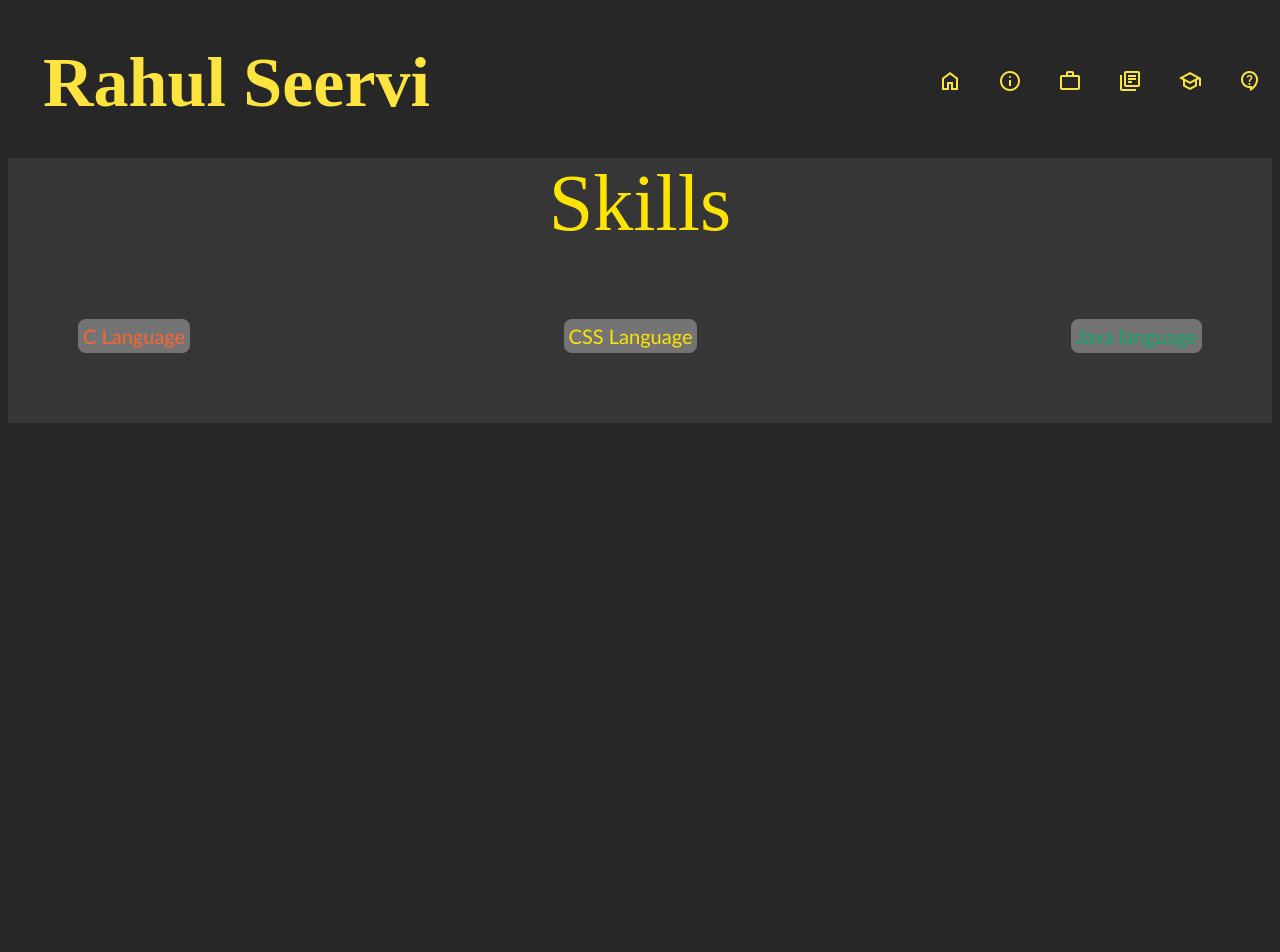
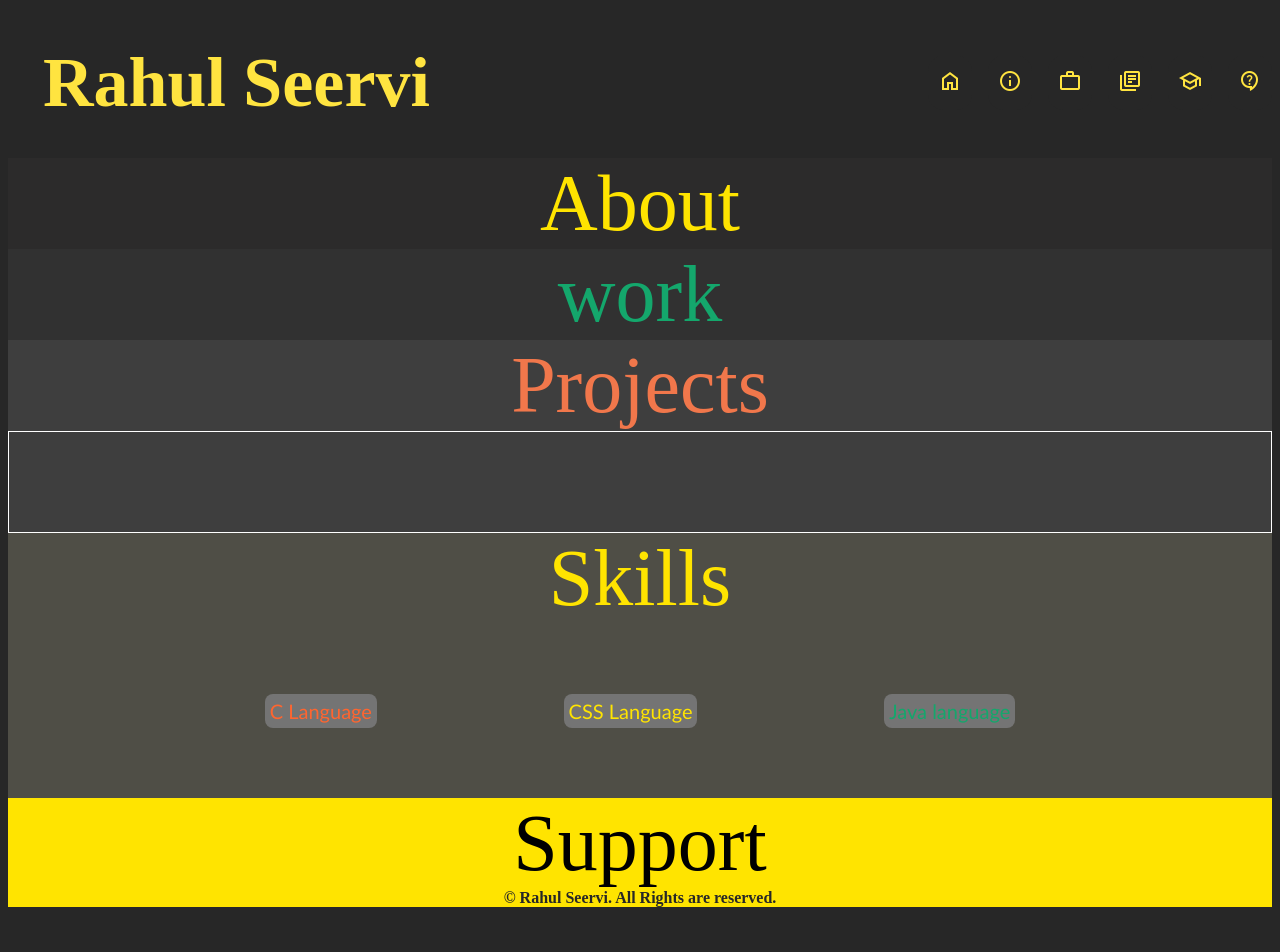
Before and after one commit to web-wizrd/Resume-Profile, a plain HTML site: page Untitled-1.html in a window 1280 px wide. Shown: the top 952 px of the page. After the commit the page ends 915 px from the top, so only its background shows below. Drawn offline with nearby package versions, Linux system fonts and the light colour scheme.

Commit message:
Added about, work, project, contact pages in the website
added these part on the website

```diff
--- a/Untitled-1.html
+++ b/Untitled-1.html
@@ -39,6 +39,23 @@
                         </span></a>
                 </div>
         </header>
+        <div class="about-whole">
+            <div class="about-title">About
+            </div>
+        </div>
+        <div class="work-whole">
+            <div class="work-title">work</div>
+        </div>
+        <div class="project-whole">
+            <div class="project-title">
+                Projects
+            </div>
+            <div class="projects">
+                <div class="project1"></div>
+                <div class="project2"></div>
+                <div class="project3"></div>
+            </div>
+        </div>
             <div class="skills-whole">
                 <div class="skills">Skills</div>
         <div class="skills-details">
@@ -55,8 +72,13 @@
             </div>
         </div>
     </div>
+       <div class="contact-whole">
+        <div class="contact_support">
+            Support
+        </div>
         <footer>
             <div class="footer">&copy; Rahul Seervi. All Rights are reserved.</div>
         </footer>
+       </div>
     </body>
 </html>
--- a/styles.css
+++ b/styles.css
@@ -220,8 +220,66 @@
     background-color: #272727;
 }
 
+.about-whole{
+    display: flex;
+    justify-content: space-evenly;
+    background-color: #2c2b2b;
+}
+
+.about-title{
+    font-size: 500%;
+    color:#ffe400;
+}
+
+.work-whole{
+    display: flex;
+    justify-content: space-evenly;
+    background-color: #313131;
+}
+
+.work-title{
+    display: flex;
+    justify-content: space-evenly;
+    padding: 0px;
+    font-size: 500%;
+    color: #14a76c;
+    position:relative;
+}
+
+.project-whole{
+    background-color: #3e3e3e;
+}
+
+.project-title{
+    display: flex;
+    justify-content: space-evenly;
+    padding: 0px;
+    font-size: 500%;
+    color: #f1774b;
+}
+
+.project-title:hover{
+    border-color: #1f1917;
+    border: 0px solid;
+    transition: .3s ease-in-out;
+    text-decoration:underline;
+    text-transform: none;
+}
+
+.projects{
+    display: flex;
+    justify-content: space-evenly;
+    border: 1px white solid;
+    height: 100px;
+    align-self: start;
+    align-content: row;
+}
+
+.project1{
+}
+
 .skills-whole{
-    background-color: #4342429a;
+    background-color: #6d6c5e91;
 }
 
 .skills{
@@ -234,7 +292,7 @@
 
 .skills-details{
     display: flex;
-    justify-content: space-between;
+    justify-content: space-evenly;
     padding: 70px;
     flex-direction: row;
     align-items: center;
@@ -347,8 +405,21 @@
     font-weight: 200;
 }
 
+.contact-whole{
+    background-color: #ffe400;
+}
+
+.contact_support{
+    display: flex;
+    justify-content: space-evenly;
+    align-items: center;
+    padding: 0px;;
+    font-size: 500%;
+}
+
 .footer{
-    color: #ffe440;
+    color: #272727;
     text-align:center;
-    margin-top: 100cap;
+    margin-top: 0px;
+    font-weight: bold;
 }
```
